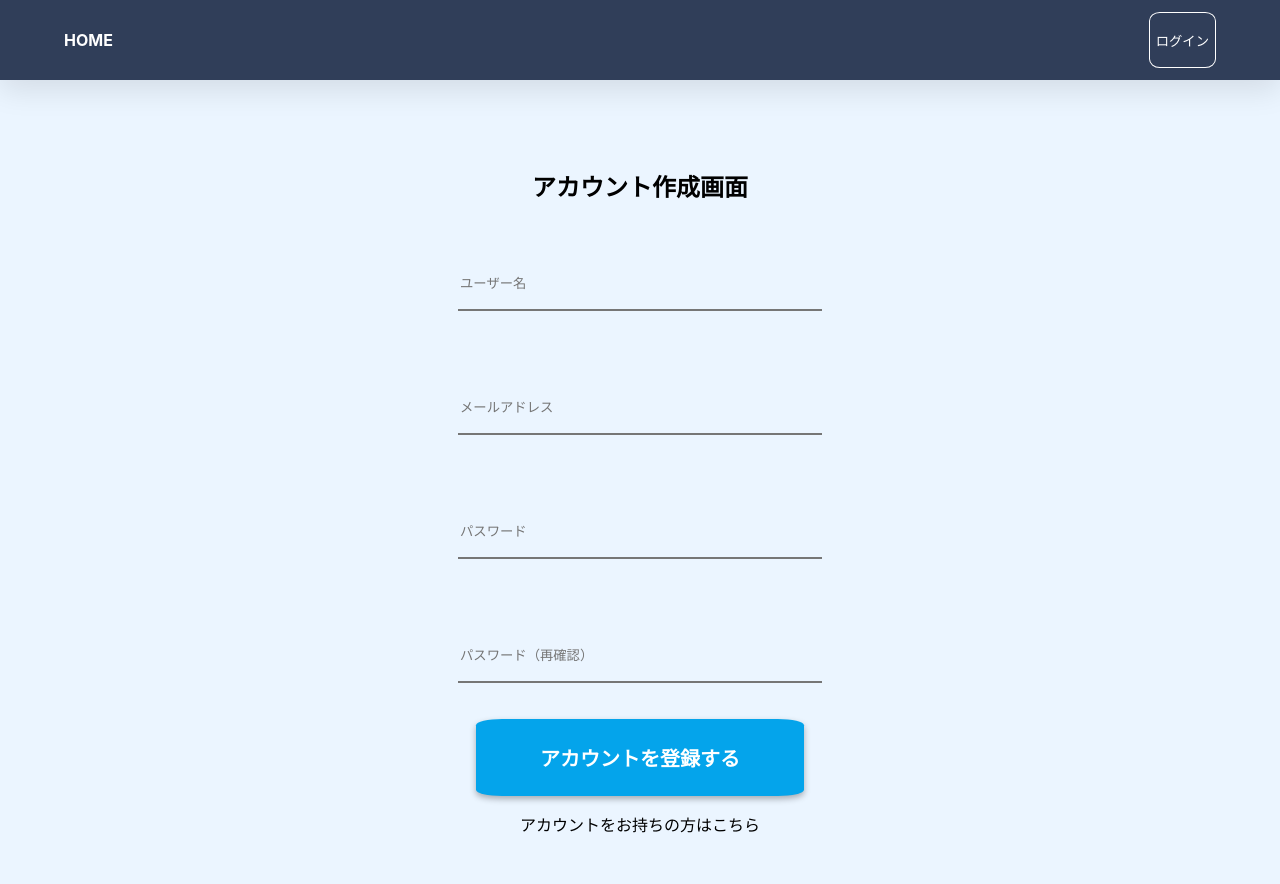
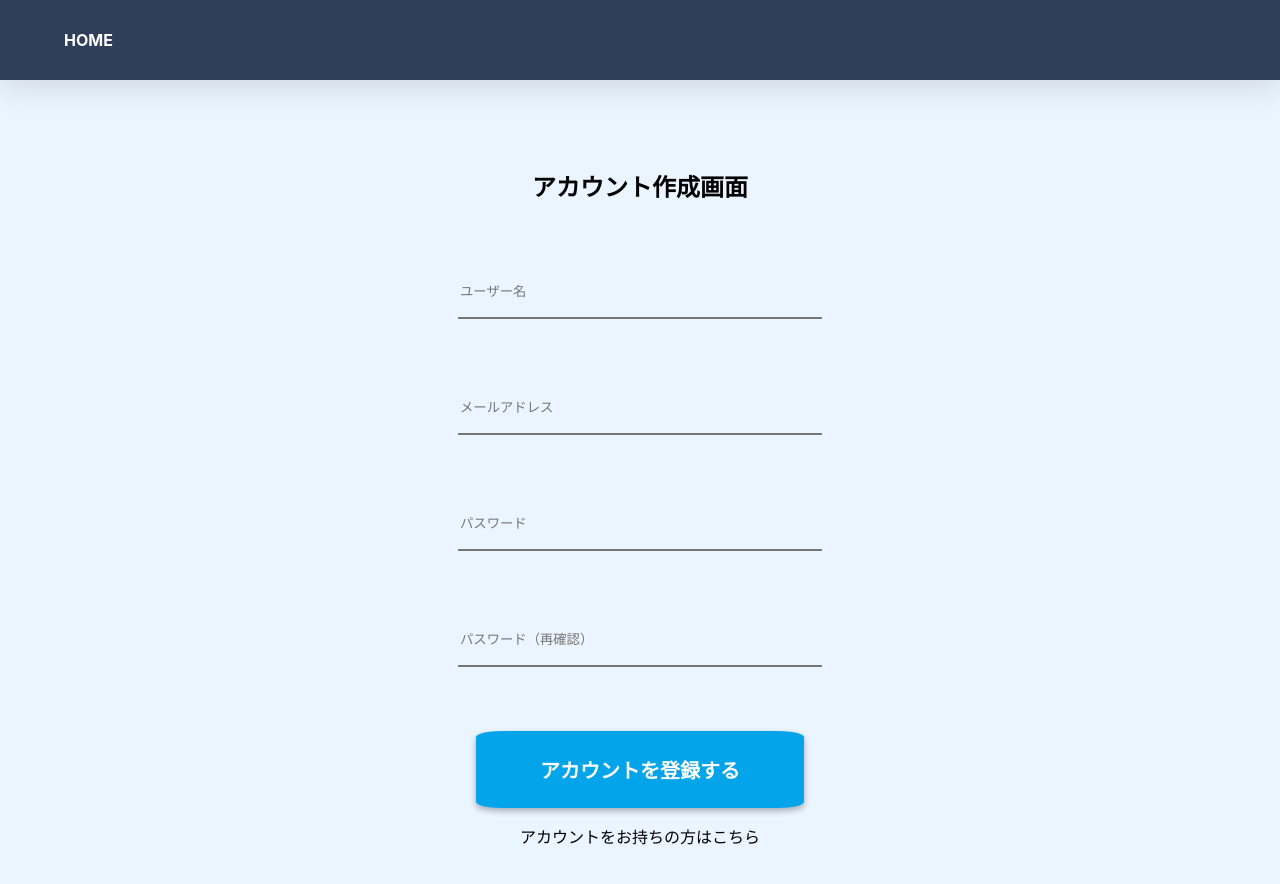
Before and after one commit to koyaishida/react-hacker-news, a React (Create React App) app: page /signup in a window 1280 px wide. Shown: the top 884 px of the page. Built offline with nearby package versions, Linux system fonts and the light colour scheme.

Commit message:
rename styledComponents

```diff
--- a/src/components/Header/Header.tsx
+++ b/src/components/Header/Header.tsx
@@ -5,7 +5,7 @@ import { push } from "connected-react-router";
 import { signOut } from "../../reducks/user/operation";
 import { getIsSignedIn, getUsername } from "../../reducks/user/selector";
 
-const Wrapper = styled.div`
+const HeaderContainer = styled.div`
   display: flex;
   flex-direction: flex-end;
   background-color: #303e59;
@@ -46,22 +46,22 @@ const Header = () => {
   const isSignedIn = getIsSignedIn(selector);
   const username = getUsername(selector);
   const dispatch = useDispatch();
-
+  const path = selector.router.location.pathname;
   const goToHome = useCallback(() => dispatch(push("/")), [dispatch]);
 
   return (
-    <Wrapper>
+    <HeaderContainer>
       <Logo onClick={goToHome}>HOME</Logo>
-
-      {isSignedIn ? (
-        <>
-          <p>{username}</p>
-          <Login onClick={() => dispatch(signOut())}>ログアウト</Login>
-        </>
-      ) : (
-        <Login onClick={() => dispatch(push("/signin"))}>ログイン</Login>
-      )}
-    </Wrapper>
+      {!(path === "/signup" || path === "/signin") &&
+        (isSignedIn ? (
+          <>
+            <p>{username}</p>
+            <Login onClick={() => dispatch(signOut())}>ログアウト</Login>
+          </>
+        ) : (
+          <Login onClick={() => dispatch(push("/signin"))}>ログインする</Login>
+        ))}
+    </HeaderContainer>
   );
 };
 
--- a/src/components/UIkit/Loading.tsx
+++ b/src/components/UIkit/Loading.tsx
@@ -7,7 +7,7 @@ import {
 } from "../../reducks/loading/selector";
 import styled from "styled-components";
 
-const Wrapper = styled.section`
+const LoadingContainer = styled.section`
   padding: 144px;
   height: 840px;
   display: flex;
@@ -24,7 +24,7 @@ const Loading: React.FC<any> = ({ children }) => {
   return (
     <div>
       {isBeingLoaded ? (
-        <Wrapper>
+        <LoadingContainer>
           <ReactLoading
             type={"spinningBubbles"}
             color="#303e59"
@@ -32,7 +32,7 @@ const Loading: React.FC<any> = ({ children }) => {
             width={216}
           />
           <p>{loadingText}</p>
-        </Wrapper>
+        </LoadingContainer>
       ) : (
         children
       )}
--- a/src/components/UIkit/TextInput.tsx
+++ b/src/components/UIkit/TextInput.tsx
@@ -1,18 +1,16 @@
 import React from "react";
 import styled from "styled-components";
 
-const Wrapper = styled.div``;
-
 const InputField = styled.input`
+  display: block;
   width: 360px;
   height: 48px;
   border-bottom: 1px solid "#303e59";
   border-right: none;
   border-left: none;
-
   border-top: none;
   background-color: #ebf5ff;
-  margin: 36px auto;
+  margin: 64px auto;
   &:focus {
     color: #003a6c;
     background-color: #ebf5ff;
@@ -34,7 +32,6 @@ const TextInput: React.FC<Props> = ({
   onChange,
 }) => {
   return (
-    <Wrapper>
     <InputField
       placeholder={label}
       type={type}
@@ -42,7 +39,6 @@ const TextInput: React.FC<Props> = ({
       onChange={onChange}
       value={value}
     />
-    </Wrapper>
   );
 };
 
--- a/src/components/posts/PageNation.tsx
+++ b/src/components/posts/PageNation.tsx
@@ -1,7 +1,7 @@
 import React, { useCallback } from "react";
 import styled from "styled-components";
 
-const Wrapper = styled.div`
+const PageNationContainer = styled.div`
   display: flex;
   justify-content: space-around;
 `;
@@ -21,11 +21,11 @@ const PageNation: React.FC<Props> = ({ currentPage, setCurrentPage }) => {
   }, [setCurrentPage]);
 
   return (
-    <Wrapper>
+    <PageNationContainer>
       {currentPage !== 1 ? <p onClick={prevPage}>prev</p> : <div></div>}
       <p>page {`${currentPage}/10`}</p>
       {currentPage !== 10 ? <p onClick={nextPage}>more</p> : <div></div>}
-    </Wrapper>
+    </PageNationContainer>
   );
 };
 
--- a/src/components/posts/PostListItem.tsx
+++ b/src/components/posts/PostListItem.tsx
@@ -14,14 +14,14 @@ import {
 } from "@fortawesome/free-solid-svg-icons";
 import { Post } from "../../templates/PostList";
 
-const Wrapper = styled.div`
+const PostListItemContainer = styled.div`
   display: flex;
   align-items: center;
   justify-content: space-between;
   width: 100%;
 `;
 
-const DetailWrapper = styled.div`
+const PostDetail = styled.div`
   display: flex;
   margin-bottom: 8px;
 `;
@@ -81,13 +81,13 @@ const PostListItem: React.FC<Props> = ({
   });
 
   return (
-    <Wrapper>
+    <PostListItemContainer>
       <div>
         <PostTitle>
           <Index>{index + currentPage * 20 - 19}</Index>
           <Link href={url}>{title}</Link>
         </PostTitle>
-        <DetailWrapper>
+        <PostDetail>
           <Link
             onClick={() => dispatch(push("/user/" + by))}
           >{`by ${by}`}</Link>
@@ -98,7 +98,7 @@ const PostListItem: React.FC<Props> = ({
           )}
 
           <ElapsedTime>{getElapsedTime(time)}</ElapsedTime>
-        </DetailWrapper>
+        </PostDetail>
       </div>
 
       {uid && (
@@ -126,7 +126,7 @@ const PostListItem: React.FC<Props> = ({
           )}
         </div>
       )}
-    </Wrapper>
+    </PostListItemContainer>
   );
 };
 
--- a/src/components/posts/SearchField.tsx
+++ b/src/components/posts/SearchField.tsx
@@ -4,7 +4,7 @@ import { TextInput } from "../UIkit";
 import { faSearch } from "@fortawesome/free-solid-svg-icons";
 import { FontAwesomeIcon } from "@fortawesome/react-fontawesome";
 
-const Wrapper = styled.div`
+const SearchFieldContainer = styled.div`
   display: flex;
   align-items: center;
   text-align: center;
@@ -19,7 +19,7 @@ type Props = {
 
 const SearchField: React.FC<Props> = ({ query, onChange, search }) => {
   return (
-    <Wrapper>
+    <SearchFieldContainer>
       <TextInput
         type={"text"}
         label={" 検索"}
@@ -32,7 +32,7 @@ const SearchField: React.FC<Props> = ({ query, onChange, search }) => {
         icon={faSearch}
         style={{ fontSize: 28 }}
       />
-    </Wrapper>
+    </SearchFieldContainer>
   );
 };
 
--- a/src/templates/PostList.tsx
+++ b/src/templates/PostList.tsx
@@ -14,7 +14,7 @@ import {
   hideLoadingAction,
 } from "../reducks/loading/actions";
 
-const Wrapper = styled.section`
+const PostListContainer = styled.section`
   background-color: #ffffff;
   box-shadow: 0 10px 30px rgba(0, 0, 0, 0.1);
 `;
@@ -25,13 +25,8 @@ const MenuBar = styled.div`
   box-shadow: 0 3px 6px rgba(0, 0, 0, 0.3);
   background-color: #303e59;
 `;
-const ItemWrapper = styled.div`
-  padding: 24px;
-  overflow: scroll;
-  height: 840px;
-`;
 
-const ToggleButton = styled.button<{ isActive: boolean }>`
+const SelectButton = styled.button<{ isActive: boolean }>`
   width: 20%;
   background-color: #303e59;
   color: ${({ isActive }) => (isActive ? `#04a4eb` : `#ffffff`)};
@@ -48,12 +43,18 @@ const ToggleButton = styled.button<{ isActive: boolean }>`
   display: ${({ disabled }) => disabled && "none"};
 `;
 
-const ButtonText = styled.p<{ isActive: boolean }>`
+const SelectButtonLabel = styled.p<{ isActive: boolean }>`
   border-bottom: ${({ isActive }) =>
     isActive ? `solid 2px #04a4eb ` : `none`};
   width: 40%;
   margin: 18px auto;
   padding: 4px;
+`;
+
+const ItemWrapper = styled.div`
+  padding: 24px;
+  overflow: scroll;
+  height: 840px;
 `;
 
 export type Post = {
@@ -172,19 +173,19 @@ const PostList = () => {
 
   return (
     <section>
-      <Wrapper>
+      <PostListContainer>
         <MenuBar>
           {menus.map((menu, index) => (
-            <ToggleButton
+            <SelectButton
               isActive={urlType === menu.type}
               onClick={() => menu.func(menu.type)}
               key={index}
               disabled={menu.type === "bookmark" && !uid ? true : false}
             >
-              <ButtonText isActive={urlType === menu.type}>
+              <SelectButtonLabel isActive={urlType === menu.type}>
                 {menu.label}
-              </ButtonText>
-            </ToggleButton>
+              </SelectButtonLabel>
+            </SelectButton>
           ))}
         </MenuBar>
         <Loading>
@@ -202,7 +203,6 @@ const PostList = () => {
                   />
                 ))
               : posts &&
-                posts.length > 0 &&
                 posts.map((post: Post, index: number) => (
                   <PostListItem
                     key={post.id}
@@ -215,7 +215,7 @@ const PostList = () => {
                 ))}
           </ItemWrapper>
         </Loading>
-      </Wrapper>
+      </PostListContainer>
       {urlType !== "bookmark" && (
         <PageNation currentPage={currentPage} setCurrentPage={setCurrentPage} />
       )}
--- a/src/templates/SignIn.tsx
+++ b/src/templates/SignIn.tsx
@@ -1,11 +1,11 @@
 import React, { useState, useCallback } from "react";
 import { TextInput, PrimaryButton } from "../components/UIkit";
 import { signIn } from "../reducks/user/operation";
-import { useDispatch} from "react-redux";
+import { useDispatch } from "react-redux";
 import { push } from "connected-react-router";
 import styled from "styled-components";
 
-const Wrapper = styled.div`
+const SignInContainer = styled.div`
   padding: 0 100px;
   text-align: center;
 `;
@@ -25,13 +25,13 @@ const SignIn = () => {
 
   const inputPassword = useCallback(
     (event) => {
-    setPassword(event.target.value);
+      setPassword(event.target.value);
     },
     [setPassword]
   );
 
   return (
-    <Wrapper>
+    <SignInContainer>
       <h2 className="u-text__headline u-text-center">ログイン画面</h2>
 
       <TextInput
@@ -57,7 +57,7 @@ const SignIn = () => {
           アカウントをお持ちでない方はこちら
         </p>
       </div>
-    </Wrapper>
+    </SignInContainer>
   );
 };
 
--- a/src/templates/SignUp.tsx
+++ b/src/templates/SignUp.tsx
@@ -6,7 +6,7 @@ import { push } from "connected-react-router";
 
 import styled from "styled-components";
 
-const Wrapper = styled.div`
+const SignUpContainer = styled.div`
   padding: 0 100px;
   text-align: center;
 `;
@@ -47,7 +47,7 @@ const SignUp = () => {
   );
 
   return (
-    <Wrapper>
+    <SignUpContainer>
       <h2 className="u-text__headline u-text-center">アカウント作成画面</h2>
       <TextInput
         label={"ユーザー名"}
@@ -87,7 +87,7 @@ const SignUp = () => {
       <p onClick={() => dispatch(push("/signin"))}>
         アカウントをお持ちの方はこちら
       </p>
-    </Wrapper>
+    </SignUpContainer>
   );
 };
 
```
Lines whose indentation alone changed are shown as unchanged.
